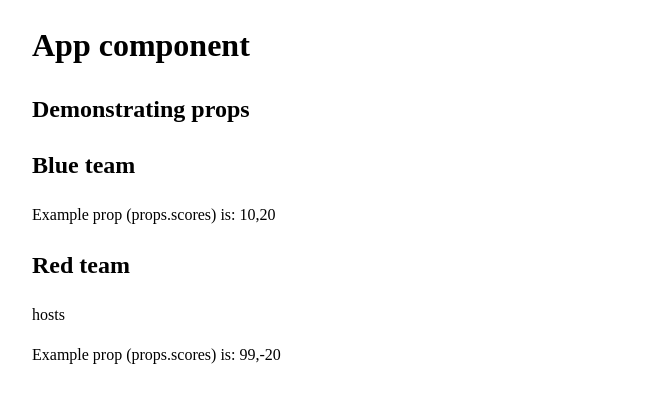
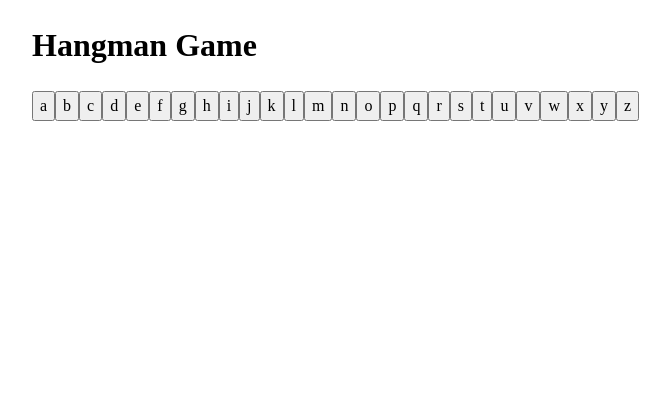
Before and after one commit to CasparWilson/caspar-hangman-react-site, a React (Vite) app: page / in a window 1280 px wide. Shown: the top 402 px of the page, without its empty margins (108-778 px from the left). Built offline with nearby package versions, Linux system fonts and the light colour scheme.

Commit message:
letter buttons added, no functionality

```diff
--- a/src/App.jsx
+++ b/src/App.jsx
@@ -1,10 +1,39 @@
-import { DemonstratingProps } from "./components/demo/DemonstratingProps";
-
 function App() {
     return (
         <div>
-            <h1>App component</h1>
-            <DemonstratingProps />
+            <h1>Hangman Game</h1>
+
+
+
+        <div className='letters'>
+        <button>a</button>
+        <button>b</button>
+        <button>c</button>
+        <button>d</button>
+        <button>e</button>
+        <button>f</button>
+        <button>g</button>
+        <button>h</button>
+        <button>i</button>
+        <button>j</button>
+        <button>k</button>
+        <button>l</button>
+        <button>m</button>
+        <button>n</button>
+        <button>o</button>
+        <button>p</button>
+        <button>q</button>
+        <button>r</button>
+        <button>s</button>
+        <button>t</button>
+        <button>u</button>
+        <button>v</button>
+        <button>w</button>
+        <button>x</button>
+        <button>y</button>
+        <button>z</button>
+        </div>
+
         </div>
     );
 }
```
